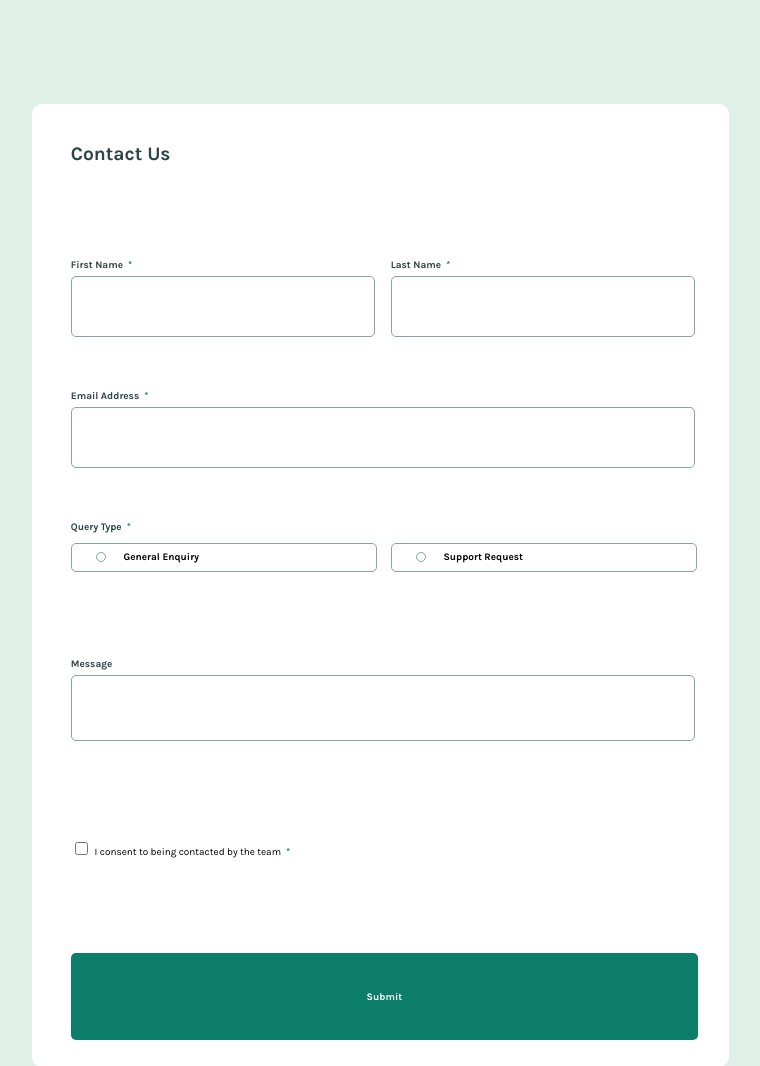
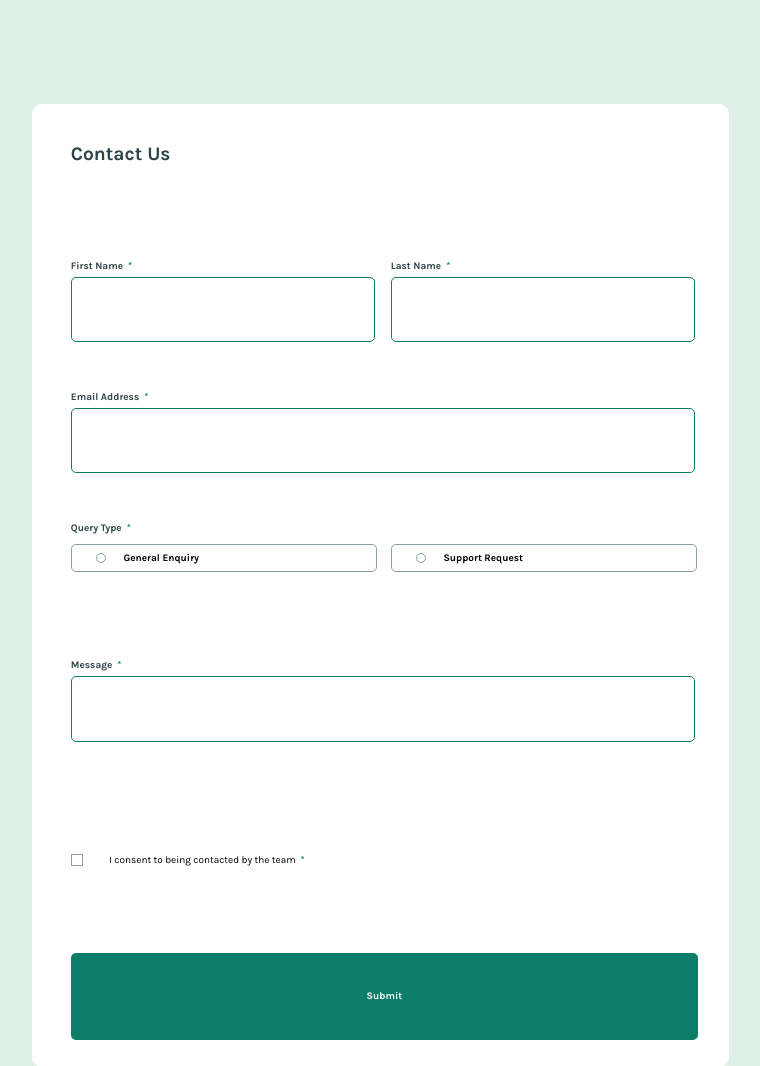
Before and after one commit to Batman-0001/Customer-form, a plain HTML site: page index.html in a window 1280 px wide. Shown: the top 1066 px of the page, without its empty margins (270-1030 px from the left). Drawn offline with Linux system fonts and the light colour scheme.

Commit message:
add updates

```diff
--- a/index.html
+++ b/index.html
@@ -46,7 +46,7 @@
     </div>
     </section>
     <div class="text-message">
-      <label for="message">Message</label>
+      <label for="message">Message<span aria-label="required">*</span></label>
       <textarea id="message" name="message" autocomplete="on" rows="4"></textarea>
     </div>
     <div class="consent-check">
@@ -57,6 +57,6 @@
       <button type="submit">Submit</button>
     </div>
   </form>
-
+<script src="./script.js"></script>
 </body>
 </html>
--- a/styles.css
+++ b/styles.css
@@ -48,7 +48,7 @@ div.text-message label {
 
 section.name input,
 div.Email input {
-    height: 70%;
+    height: 75%;
 }
 
 section.name input {
@@ -91,7 +91,9 @@ div.query-choice-inner {
     position: relative;
 }
 
-.query-choice input {
+.query-choice input,
+input[type='email'],
+.consent-check input {
     appearance: none;
 }
 
@@ -113,8 +115,26 @@ div.query-choice-inner {
     left: 8%;
 }
 
+.consent-check {
+    position: relative;
+}
+
 .consent-check label {
     font-weight: 400;
+    position: absolute;
+    top: 20%;
+    left: 6%;
+}
+
+.consent-check input::after {
+    content: "";
+    display: block;
+    height: 10px;
+    width: 10px;
+    border: 1px solid var(--medium-grey);
+    position: absolute;
+    top: 20%;
+    left: 0;
 }
 
 label,
@@ -152,3 +172,46 @@ button {
     background-color: var(--medium-green);
     color: var(--white);
 }
+
+/*styling the checked state of the checkboxes*/
+
+.query-choice > .query-choice-inner div:hover,
+input[type='email']:hover,
+input[type='text']:hover,
+textarea:hover,
+input[type='email']:focus,
+input[type='text']:focus,
+textarea:focus,
+input[type='text']:valid,
+textarea:valid,
+input[type='email']:valid
+ {
+    outline: none;
+    border:1px solid var(--medium-green);
+    background-color: white;
+}
+
+label,
+input {
+    cursor: pointer;
+}
+
+.query-choice-inner input:checked::after {
+    background-image: url(./assets/images/icon-radio-selected.svg);
+    background-repeat: no-repeat;
+    background-size: 10px 10px;
+    height: 12px;
+    width: 12px;
+    border: none;
+}
+
+.consent-check input:checked::after {
+    background-image: url(./assets/images/icon-checkbox-check.svg);
+    background-repeat: no-repeat;
+    background-size: cover;
+    height: 12px;
+    width: 12px;
+    border: none;
+}
+
+/*styling the error state*/
```
